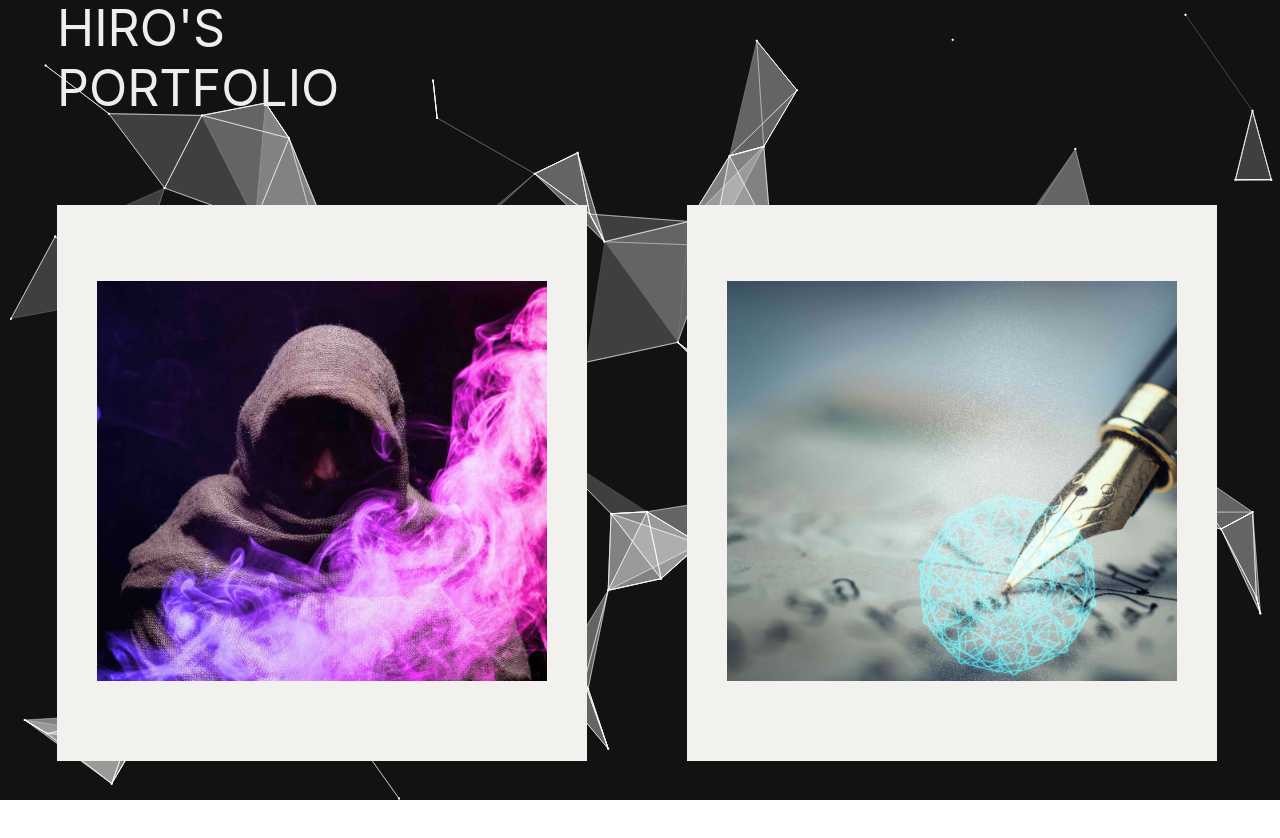
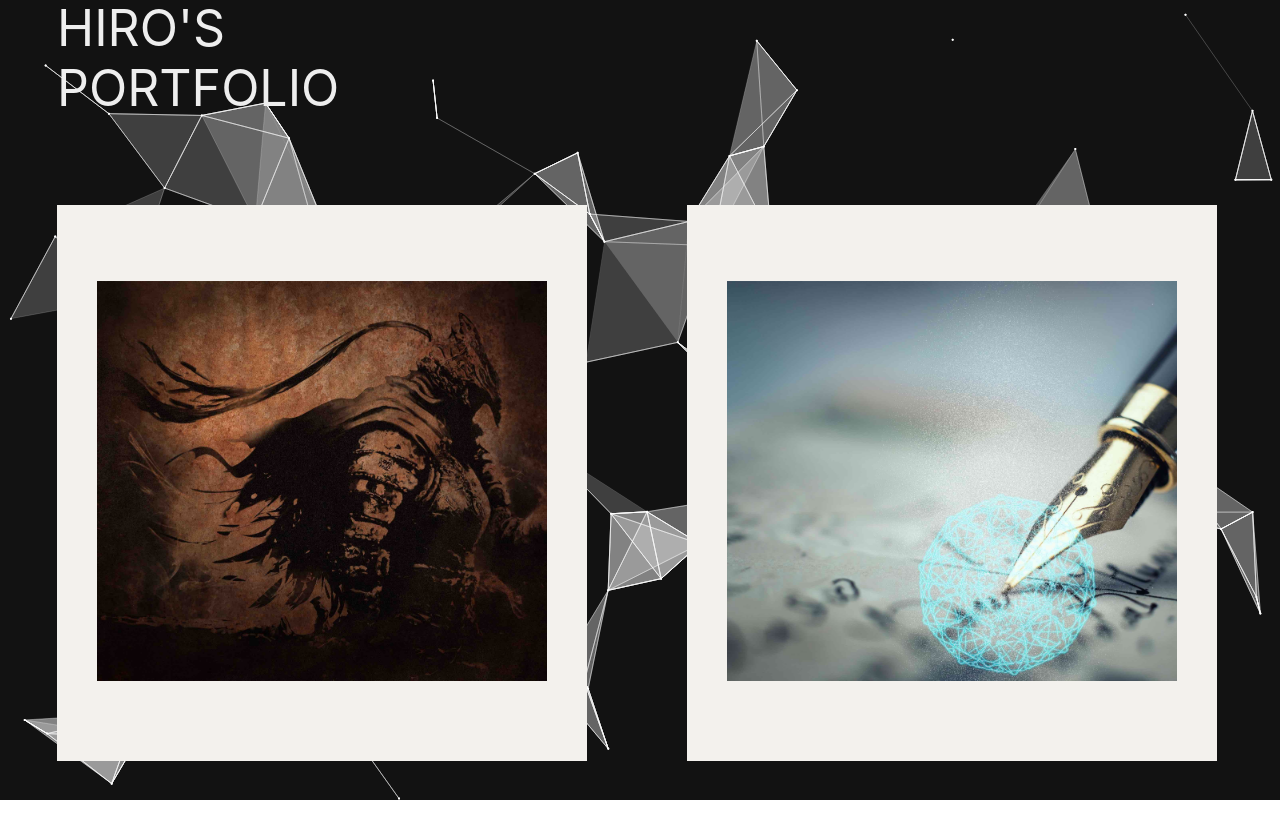
Before and after one commit to hiro881213/HirosPortfolio, a React (Create React App) app: page / in a window 1280 px wide. Shown: the top 838 px of the page. Built offline with nearby package versions, Linux system fonts and the light colour scheme; a web font is replaced by a local one.

Commit message:
リンク設定

```diff
--- /dev/null
+++ b/src/components/Menu/MenuItem.tsx
@@ -0,0 +1,15 @@
+import { Link } from 'react-router-dom';
+
+export const MenuItem = (prop: any) => {
+    return (
+        <>
+            <article className = 'post'>
+                <a href = {prop.url}>
+                    <figure>
+                        <img src = {prop.src} alt = 'image' />
+                    </figure>
+                </a>
+            </article>
+        </>
+    );
+}
--- a/src/components/Menu/MenuList.tsx
+++ b/src/components/Menu/MenuList.tsx
@@ -1,36 +1,21 @@
 import './scss/MenuList.scss';
 
-import grachic from '../../assets/img/ProgramImage.jpg';
+import { MenuItem } from './MenuItem';
+
+import program from '../../assets/img/ProgramImage.jpg';
 import script  from '../../assets/img/ScriptImage.jpg';
 import graphic from '../../assets/img/GraphicImage.jpg'
 
 export const MenuList = () => {
+
+    let baseURL = "./";
+
     return (
         <>
             <div className = 'posts-container'>
-                <article className = 'post'>
-                    <a href = '#'>
-                        <figure>
-                            <img src = {grachic} alt = 'image' />
-                        </figure>
-                    </a>
-                </article>
-
-                <article className = 'post'>
-                    <a href = '#'>
-                        <figure>
-                            <img src = {script} />
-                        </figure>
-                    </a>
-                </article>
-
-                <article className = 'post'>
-                    <a href = '#'>
-                        <figure>
-                            <img src = {graphic} />
-                        </figure>
-                    </a>
-                </article>
+                <MenuItem src = {graphic} url = {`${baseURL}graphic`}></MenuItem>
+                <MenuItem src = {script}  url = {`${baseURL}script`}></MenuItem>
+                <MenuItem src = {program}></MenuItem>
             </div>
         </>
     );
--- a/src/components/Menu/scss/MenuList.scss
+++ b/src/components/Menu/scss/MenuList.scss
@@ -38,18 +38,3 @@ $--v-space: clamp(45px, 9vw, 60px);
         }
     }
 }
-
-
-/** メニューの並び */
-
-.menuLi {
-    list-style-type: none;
-    display: flex;
-    padding: 0;
-    width: 100vw;
-}
-
-.menuLi LI {
-    display: inline;
-    margin-left: 50px;
-}
```
